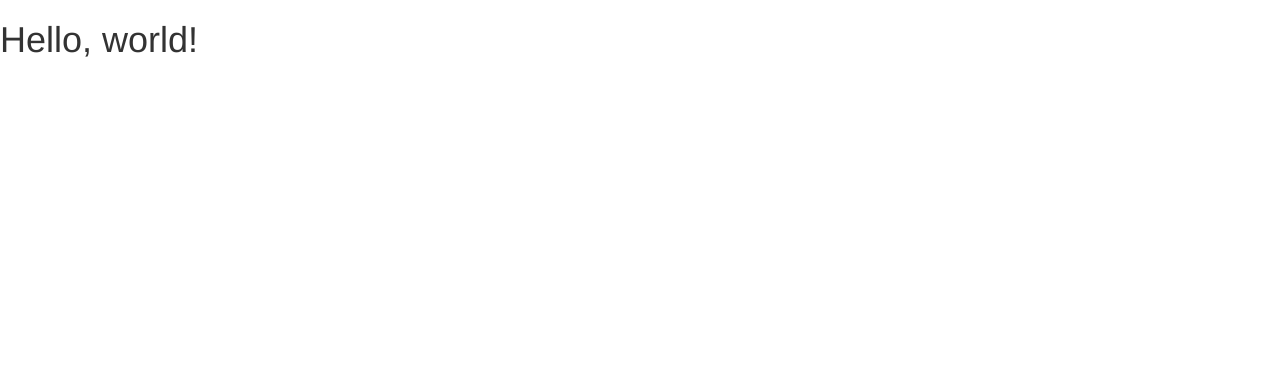
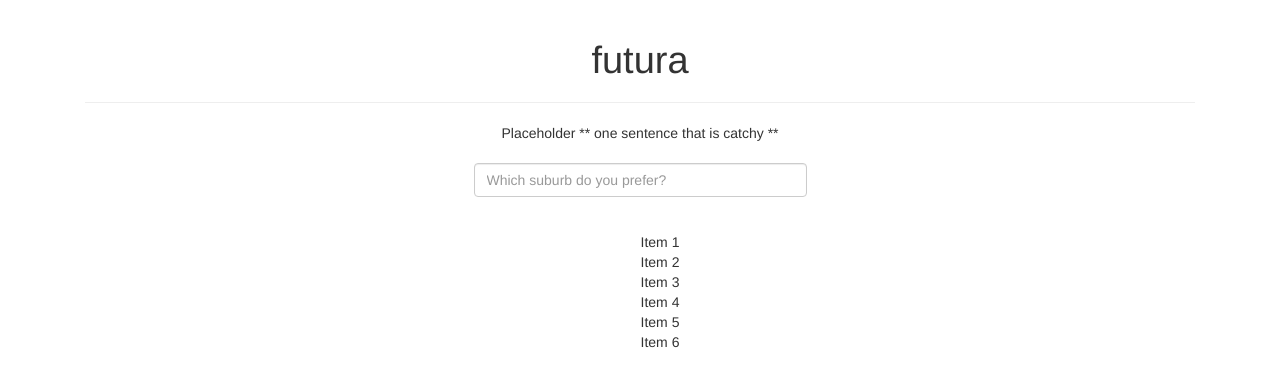
Before and after one commit to futura-brisbane/futura, a plain HTML site: page index.html in a window 1280 px wide. Drawn offline with nearby package versions, Linux system fonts and the light colour scheme.

Commit message:
Added text input for search suburbs

```diff
--- /dev/null
+++ b/css/style.css
@@ -0,0 +1,36 @@
+/* --- section-heading --- */
+.section-heading {
+	margin-bottom: 35px;
+	text-align: center;
+}
+
+.section-heading h2 {
+	font-size: 38px;
+}
+
+.section-heading .heading-line {
+	margin:0 auto;
+	display: block;
+	height: 1px;
+	width: 80px;
+	background: #333;
+	margin-bottom: 20px;
+}
+
+/* ---  --- */
+
+/* --- list --- */
+.list {
+	text-align: center;
+	list-style-type: none;
+}
+
+
+/* --- from-control for text-input field --- */
+.form-control {
+	width: 30%;
+	margin-left: auto;
+	margin-right: auto;
+	margin-top: 20px;
+	margin-bottom: 20px;
+}
--- a/index.html
+++ b/index.html
@@ -1,13 +1,15 @@
 <!DOCTYPE html>
 <html lang="en">
   <head>
+    <title>futura</title>
     <meta charset="utf-8">
     <meta http-equiv="X-UA-Compatible" content="IE=edge">
     <meta name="viewport" content="width=device-width, initial-scale=1">
-    <title>Bootstrap 101 Template</title>
 
-    <!-- Bootstrap -->
+    <!-- CSS -->
     <link href="css/bootstrap.min.css" rel="stylesheet">
+    <link href="css/style.css" rel="stylesheet" media="screen">
+
 
     <!-- HTML5 Shim and Respond.js IE8 support of HTML5 elements and media queries -->
     <!-- WARNING: Respond.js doesn't work if you view the page via file:// -->
@@ -16,12 +18,45 @@
       <script src="https://oss.maxcdn.com/respond/1.4.2/respond.min.js"></script>
     <![endif]-->
   </head>
+  </br>
   <body>
-    <h1>Hello, world!</h1>
+    <div class="container">
+      <div class="col-md-12 column">
+          <div class="section-heading">
+            <h2>futura</h2>
+            <hr>
+            <p>
+              Placeholder ** one sentence that is catchy  **
+            </p>
+            <p>
+              <input type="text" class="form-control" placeholder="Which suburb do you prefer?">
+              <!-- include auto complete function -->
+            </p>
+        </div>
+      </div>
+    </div>
+
+    <div class="container">
+      <div class="col-md-12 column">
+        <ul class="list">
+          <li>Item 1</li>
+          <li>Item 2</li>
+          <li>Item 3</li>
+          <li>Item 4</li>
+          <li>Item 5</li>
+          <li>Item 6</li>
+        </ul>
+      </div>
+    </div>
+
+
+
 
     <!-- jQuery (necessary for Bootstrap's JavaScript plugins) -->
     <script src="https://ajax.googleapis.com/ajax/libs/jquery/1.11.1/jquery.min.js"></script>
+    <script src="//code.jquery.com/jquery-migrate-1.2.1.min.js"></script>
     <!-- Include all compiled plugins (below), or include individual files as needed -->
     <script src="js/bootstrap.min.js"></script>
   </body>
+
 </html>
```
Also changed, not shown: results.html (added, +60 -0 lines).
